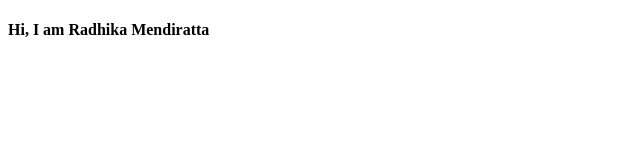
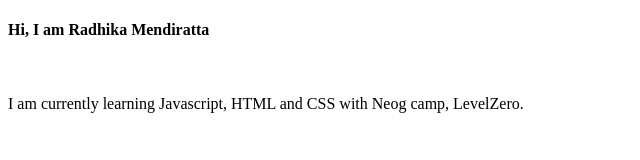
Before and after one commit to radhika2104/radhika-neog-portfolio, a plain HTML site: page index.html in a window 1280 px wide. Shown: the whole page, without its empty margins (0-640 px from the left). Drawn offline with Linux system fonts and the light colour scheme.

Commit message:
added current status about me

```diff
--- a/index.html
+++ b/index.html
@@ -8,5 +8,7 @@
 </head>
 <body>
     <h4>Hi, I am Radhika Mendiratta</h4>
+    <br>
+    <p>I am currently learning Javascript, HTML and CSS with Neog camp, LevelZero.</p>
 </body>
 </html>
```
